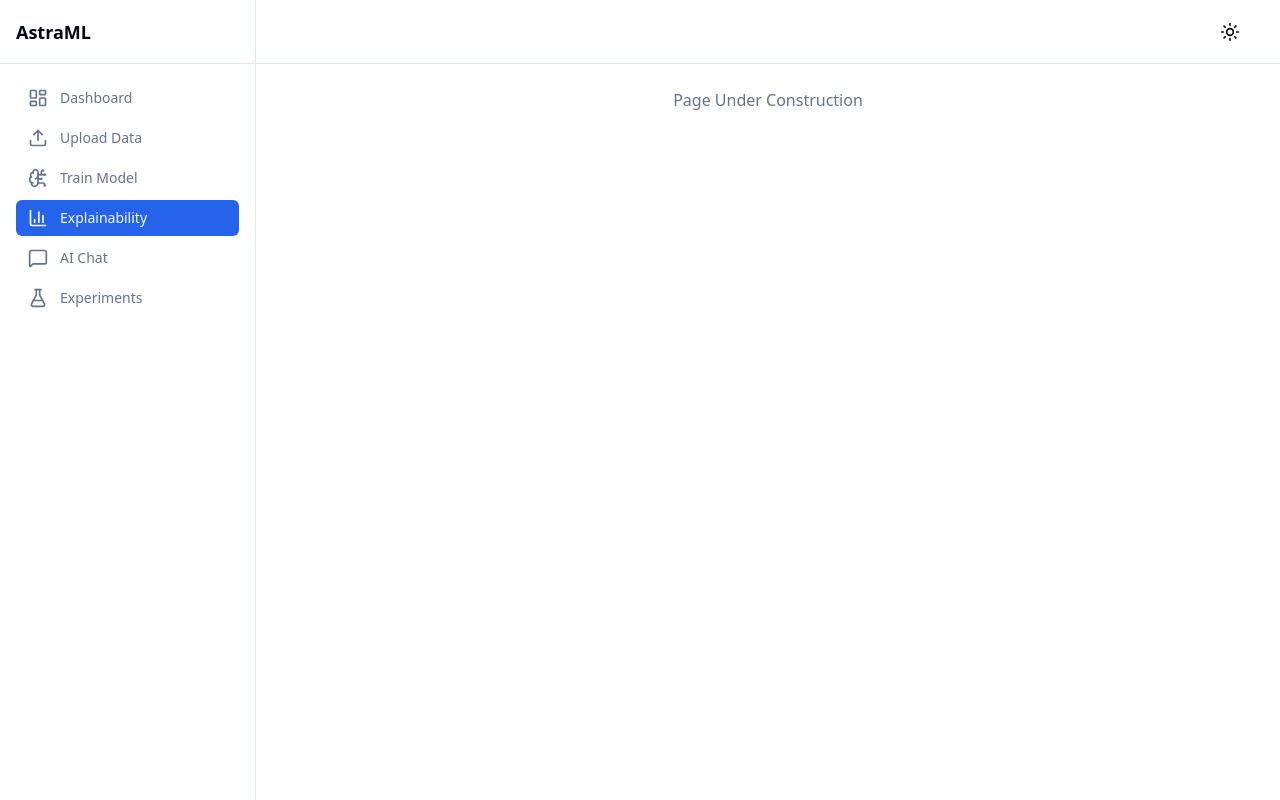
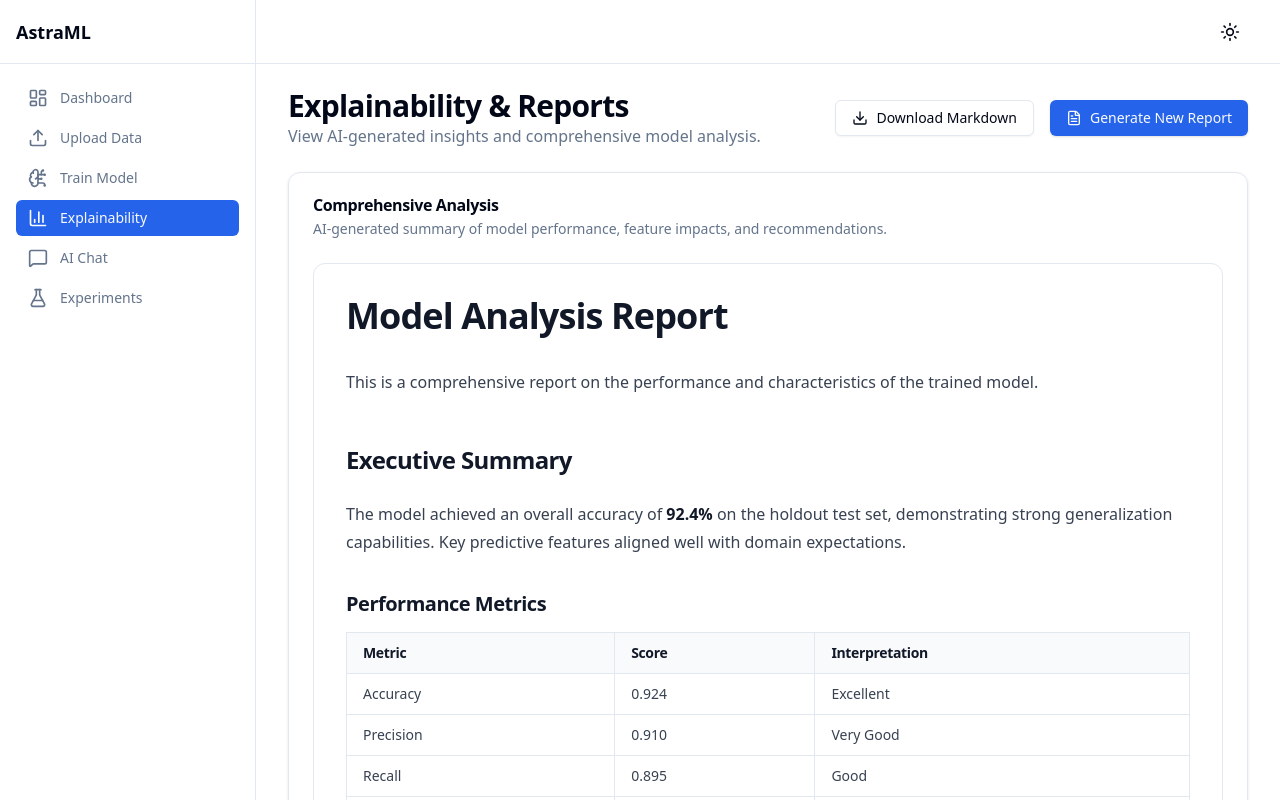
Before and after one commit to AastraML/AstraML, a React (Vite) app in the folder frontend/: page /explain in a window 1280 px wide. Shown: the top 800 px of the page. Built offline with nearby package versions, Linux system fonts and the light colour scheme.

Commit message:
feat(report): install markdown renderer and typography plugins
feat(report): build ReportViewer with prose styling

feat(report): scaffold Report page and integrate with router

```diff
--- a/frontend/package.json
+++ b/frontend/package.json
@@ -13,13 +13,16 @@
     "preview": "vite preview"
   },
   "dependencies": {
+    "@tailwindcss/typography": "^0.5.20",
     "@tanstack/react-query": "^5.101.4",
     "lucide-react": "^1.30.0",
     "react": "^19.2.8",
     "react-dom": "^19.2.8",
     "react-error-boundary": "^6.1.2",
+    "react-markdown": "^10.1.0",
     "react-router-dom": "^7.18.2",
     "recharts": "^3.10.1",
+    "remark-gfm": "^4.0.1",
     "zustand": "^5.0.14"
   },
   "devDependencies": {
--- /dev/null
+++ b/frontend/src/components/report/MarkdownRenderer.tsx
@@ -0,0 +1,39 @@
+import { useMemo } from 'react';
+import ReactMarkdown from 'react-markdown';
+import remarkGfm from 'remark-gfm';
+import { cn } from '../../lib/utils';
+
+interface MarkdownRendererProps {
+  content: string;
+  className?: string;
+}
+
+export function MarkdownRenderer({ content, className }: MarkdownRendererProps) {
+  // Memoize to prevent unnecessary re-parsing of large markdown strings
+  const renderedMarkdown = useMemo(() => (
+    <div
+      className={cn(
+        'prose prose-sm sm:prose-base dark:prose-invert max-w-none',
+        'prose-headings:font-bold prose-headings:tracking-tight',
+        'prose-a:text-primary prose-a:no-underline hover:prose-a:underline',
+        'prose-pre:bg-muted prose-pre:text-muted-foreground prose-pre:border',
+        'prose-code:text-primary prose-code:bg-primary/10 prose-code:px-1 prose-code:py-0.5 prose-code:rounded',
+        'prose-img:rounded-xl prose-img:border',
+        'prose-table:border-collapse prose-table:w-full',
+        'prose-th:border prose-th:bg-muted/50 prose-th:px-4 prose-th:py-2 prose-th:text-left',
+        'prose-td:border prose-td:px-4 prose-td:py-2',
+        className
+      )}
+    >
+      <ReactMarkdown remarkPlugins={[remarkGfm]}>
+        {content}
+      </ReactMarkdown>
+    </div>
+  ), [content, className]);
+
+  return (
+    <article className="w-full">
+      {renderedMarkdown}
+    </article>
+  );
+}
--- /dev/null
+++ b/frontend/src/pages/Explain.tsx
@@ -0,0 +1,113 @@
+import { useState } from 'react';
+import { Card, CardContent, CardDescription, CardHeader, CardTitle } from '../components/ui/Card';
+import { Button } from '../components/ui/Button';
+import { MarkdownRenderer } from '../components/report/MarkdownRenderer';
+import { Download, FileText } from 'lucide-react';
+
+const mockReportContent = `
+# Model Analysis Report
+
+This is a comprehensive report on the performance and characteristics of the trained model.
+
+## Executive Summary
+
+The model achieved an overall accuracy of **92.4%** on the holdout test set, demonstrating strong generalization capabilities. Key predictive features aligned well with domain expectations.
+
+### Performance Metrics
+
+| Metric | Score | Interpretation |
+|--------|-------|----------------|
+| Accuracy | 0.924 | Excellent |
+| Precision | 0.910 | Very Good |
+| Recall | 0.895 | Good |
+| F1 Score | 0.902 | Very Good |
+
+## Feature Importance
+
+The top 3 drivers of the model's predictions are:
+1. **Historical Usage** (Weight: \`0.45\`)
+2. **Account Age** (Weight: \`0.22\`)
+3. **Recent Interactions** (Weight: \`0.15\`)
+
+> **Note:** Feature importance is calculated using SHAP (SHapley Additive exPlanations) values to ensure fair attribution across correlated features.
+
+## Data Quality Warnings
+
+- ~~Missing values in \`income\` column~~ (Resolved via median imputation)
+- High cardinality in \`zip_code\` feature (Handled via target encoding)
+
+### Code Snippet Reference
+To reproduce this scoring pipeline locally, use the following code:
+
+\`\`\`python
+import pandas as pd
+from astra_model import load_pipeline
+
+pipeline = load_pipeline("model_v1.pkl")
+predictions = pipeline.predict(new_data)
+\`\`\`
+
+## Recommendations
+We recommend deploying this model to staging and monitoring the distribution of the \`Account Age\` feature, as it exhibits slight drift in the latest batch.
+`;
+
+export default function Explain() {
+  const [isGenerating, setIsGenerating] = useState(false);
+  const [reportReady] = useState(true); // Mocking it as ready
+
+  const handleDownload = () => {
+    // Mock download logic
+    const element = document.createElement("a");
+    const file = new Blob([mockReportContent], {type: 'text/markdown'});
+    element.href = URL.createObjectURL(file);
+    element.download = "astraml-report.md";
+    document.body.appendChild(element);
+    element.click();
+  };
+
+  return (
+    <div className="space-y-6">
+      <div className="flex items-center justify-between">
+        <div>
+          <h2 className="text-3xl font-bold tracking-tight">Explainability & Reports</h2>
+          <p className="text-muted-foreground">
+            View AI-generated insights and comprehensive model analysis.
+          </p>
+        </div>
+        <div className="flex gap-4">
+          <Button variant="outline" onClick={handleDownload} disabled={!reportReady}>
+            <Download className="mr-2 h-4 w-4" />
+            Download Markdown
+          </Button>
+          <Button onClick={() => setIsGenerating(true)} disabled={isGenerating}>
+            <FileText className="mr-2 h-4 w-4" />
+            {isGenerating ? 'Generating...' : 'Generate New Report'}
+          </Button>
+        </div>
+      </div>
+
+      <div className="grid gap-6">
+        <Card>
+          <CardHeader>
+            <CardTitle>Comprehensive Analysis</CardTitle>
+            <CardDescription>
+              AI-generated summary of model performance, feature impacts, and recommendations.
+            </CardDescription>
+          </CardHeader>
+          <CardContent>
+            {reportReady ? (
+              <div className="rounded-xl border bg-card p-8">
+                <MarkdownRenderer content={mockReportContent} />
+              </div>
+            ) : (
+              <div className="flex h-[400px] flex-col items-center justify-center space-y-4 text-muted-foreground">
+                <FileText className="h-12 w-12 opacity-20" />
+                <p>Click 'Generate New Report' to analyze your model.</p>
+              </div>
+            )}
+          </CardContent>
+        </Card>
+      </div>
+    </div>
+  );
+}
--- a/frontend/src/routes/index.tsx
+++ b/frontend/src/routes/index.tsx
@@ -4,6 +4,7 @@ import { AppShell } from '../components/layout/AppShell';
 
 const Dashboard = lazy(() => import('../pages/Dashboard'));
 const Upload = lazy(() => import('../pages/Upload'));
+const Explain = lazy(() => import('../pages/Explain'));
 const PlaceholderPage = lazy(() => Promise.resolve({
   default: () => <div className="flex h-full items-center justify-center text-muted-foreground">Page Under Construction</div>
 }));
@@ -32,7 +33,7 @@ const router = createBrowserRouter([
       },
       {
         path: 'explain',
-        element: <Suspense fallback={<div>Loading...</div>}><PlaceholderPage /></Suspense>,
+        element: <Suspense fallback={<div>Loading...</div>}><Explain /></Suspense>,
       },
       {
         path: 'chat',
--- a/frontend/tailwind.config.ts
+++ b/frontend/tailwind.config.ts
@@ -41,5 +41,7 @@ export default {
       },
     },
   },
-  plugins: [],
+  plugins: [
+    require('@tailwindcss/typography'),
+  ],
 } satisfies Config
```
Also changed, not shown: 1 other file (tests, documents, lock files or other folders).
